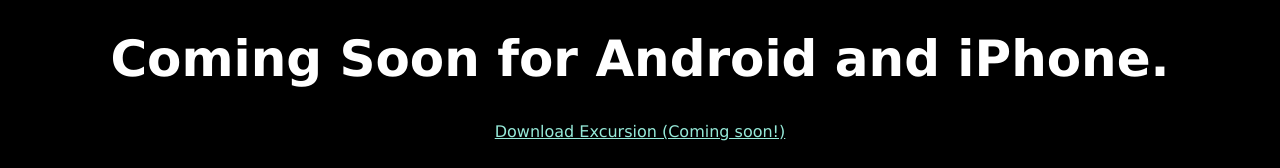
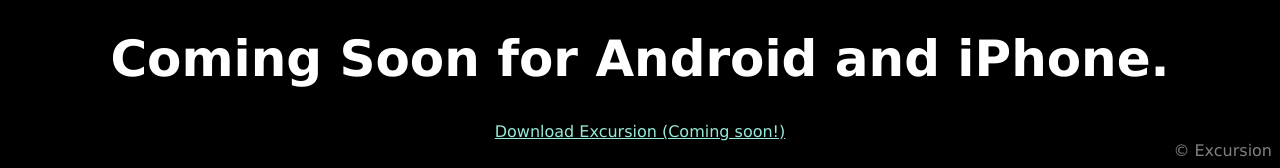
Before and after one commit to Nicolaism101/excursion, a plain HTML site: page index.html in a window 1280 px wide. Shown: the part 1144-1312 px from the top of the page. Drawn offline with Linux system fonts and the light colour scheme.

Commit message:
Commit last.

```diff
--- a/index.html
+++ b/index.html
@@ -44,6 +44,8 @@
 
   <a href="https://f32sdh6hupripou3qvbmhe1db00lp4q9peae4jl1ma0qivf3a0kg.codecademy.cloud/#">Download Excursion (Coming soon!)</a>
 
+  <footer>© Excursion</footer>
+
 </body>
 
 
--- a/resources/css/style.css
+++ b/resources/css/style.css
@@ -20,11 +20,16 @@
       margin: auto;
     }
 
-    h2 {
+    h2, footer {
       color: gray;
     }
+
     img {
       display: block;
       margin: auto;
       vertical-align: center;
     }
+
+    footer {
+    text-align: right;
+     }
```
